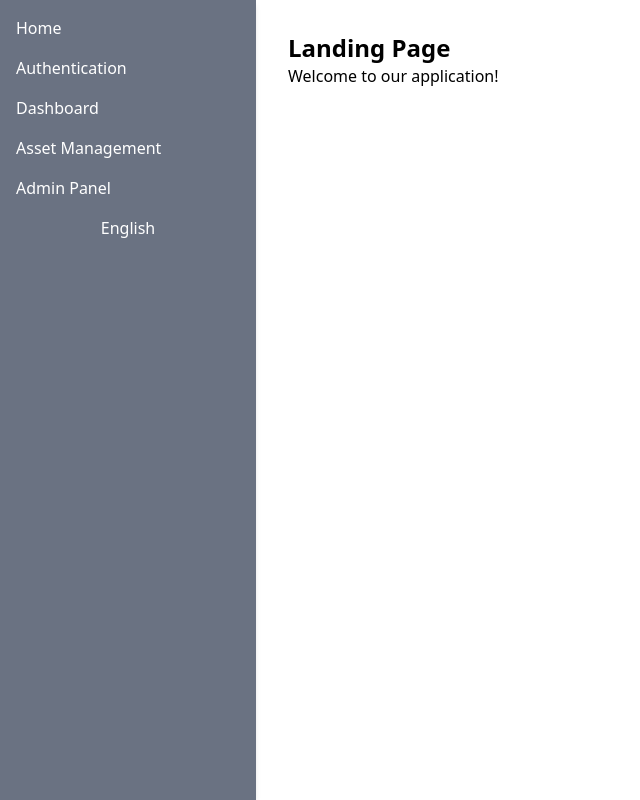
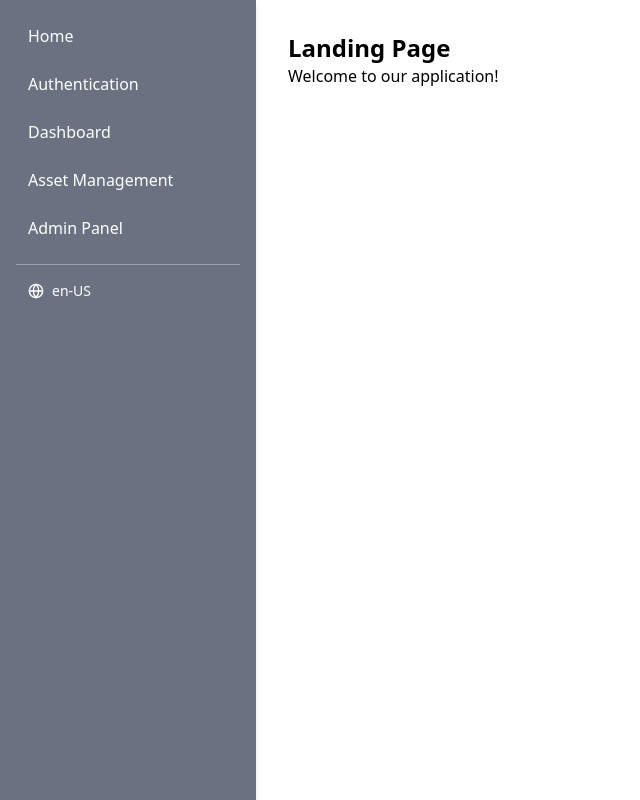
Before and after one commit to ilcann/infrawatch, a React (Vite) app in the folder apps/web/: page / in a window 1280 px wide. Shown: the whole page, without its empty margins (0-640 px from the left). Built offline with nearby package versions, Linux system fonts and the light colour scheme.

Commit message:
feat(sidebar): restructure Sidebar component with new LanguageToggle and SidebarButton components

```diff
--- a/apps/web/package.json
+++ b/apps/web/package.json
@@ -15,6 +15,7 @@
     "i18next": "^25.3.2",
     "i18next-browser-languagedetector": "^8.2.0",
     "i18next-http-backend": "^3.0.2",
+    "lucide-react": "^0.525.0",
     "react": "^18.2.0",
     "react-dom": "^18.2.0",
     "react-i18next": "^15.6.0",
--- a/apps/web/src/App.tsx
+++ b/apps/web/src/App.tsx
@@ -1,5 +1,5 @@
 import { Routes, Route } from 'react-router';
-import Sidebar from './components/Sidebar';
+import Sidebar from './components/ui/Sidebar';
 import LandingPage from './pages/landing';
 import AuthPage from './pages/auth';
 import DashboardPage from './pages/dashboard';
--- a/apps/web/src/components/Sidebar.tsx
+++ /dev/null
@@ -1,29 +0,0 @@
-import { NavLink } from 'react-router';
-import { useTranslation } from 'react-i18next';
-import { useState } from 'react';
-
-export default function Sidebar() {
-  const { t, i18n } = useTranslation('common');
-  const [language, setLanguage] = useState(i18n.language);
-
-  const toggleLanguage = () => {
-    const newLanguage = language === 'en' ? 'tr' : 'en';
-    i18n.changeLanguage(newLanguage);
-    setLanguage(newLanguage);
-  };
-
-  return (
-    <aside className="w-64 bg-gray-500 shadow-md p-4">
-      <div className="flex flex-col space-y-4">
-        <NavLink to="/" className="text-white hover:text-gray-300">{t('navigation.home')}</NavLink>
-        <NavLink to="/auth" className="text-white hover:text-gray-300">{t('navigation.auth')}</NavLink>
-        <NavLink to="/dashboard" className="text-white hover:text-gray-300">{t('navigation.dashboard')}</NavLink>
-        <NavLink to="/asset-management" className="text-white hover:text-gray-300">{t('navigation.assetManagement')}</NavLink>
-        <NavLink to="/admin-panel" className="text-white hover:text-gray-300">{t('navigation.adminPanel')}</NavLink>
-        <button onClick={toggleLanguage} className="text-white hover:text-gray-300 cursor-pointer">
-          {language === 'en' ? 'Türkçe' : 'English'}
-        </button>
-      </div>
-    </aside>
-  );
-}
--- /dev/null
+++ b/apps/web/src/components/ui/Sidebar/LanguageToggle.tsx
@@ -0,0 +1,24 @@
+import { useTranslation } from 'react-i18next';
+import { useState } from 'react';
+import { Globe } from 'lucide-react';
+
+export default function LanguageToggle() {
+  const { i18n } = useTranslation();
+  const [language, setLanguage] = useState(i18n.language);
+
+  const toggleLanguage = () => {
+    const newLanguage = language === 'en' ? 'tr' : 'en';
+    i18n.changeLanguage(newLanguage);
+    setLanguage(newLanguage);
+  };
+
+  return (
+    <button
+      onClick={toggleLanguage}
+      className="flex items-center gap-2 text-white hover:text-gray-300 hover:bg-gray-600 px-3 py-2 rounded transition-colors w-full text-left"
+    >
+      <Globe size={16} />
+      <span className="text-sm">{language}</span>
+    </button>
+  );
+}
--- /dev/null
+++ b/apps/web/src/components/ui/Sidebar/Sidebar.tsx
@@ -0,0 +1,22 @@
+import { useTranslation } from 'react-i18next';
+import SidebarButton from './SidebarButton';
+import LanguageToggle from './LanguageToggle';
+
+export default function Sidebar() {
+  const { t } = useTranslation('common');
+
+  return (
+    <aside className="w-64 bg-gray-500 shadow-md p-4">
+      <div className="flex flex-col space-y-2">
+        <SidebarButton to="/">{t('navigation.home')}</SidebarButton>
+        <SidebarButton to="/auth">{t('navigation.auth')}</SidebarButton>
+        <SidebarButton to="/dashboard">{t('navigation.dashboard')}</SidebarButton>
+        <SidebarButton to="/asset-management">{t('navigation.assetManagement')}</SidebarButton>
+        <SidebarButton to="/admin-panel">{t('navigation.adminPanel')}</SidebarButton>
+        <div className="pt-2 mt-2 border-t border-gray-400">
+          <LanguageToggle />
+        </div>
+      </div>
+    </aside>
+  );
+}
--- /dev/null
+++ b/apps/web/src/components/ui/Sidebar/SidebarButton.tsx
@@ -0,0 +1,17 @@
+import { NavLink } from 'react-router';
+
+interface SidebarButtonProps {
+  to: string;
+  children: React.ReactNode;
+}
+
+export default function SidebarButton({ to, children }: SidebarButtonProps) {
+  return (
+    <NavLink
+      to={to}
+      className="text-white hover:text-gray-300 hover:bg-gray-600 px-3 py-2 rounded transition-colors"
+    >
+      {children}
+    </NavLink>
+  );
+}
--- /dev/null
+++ b/apps/web/src/components/ui/Sidebar/index.ts
@@ -0,0 +1,3 @@
+export { default } from './Sidebar';
+export { default as SidebarButton } from './SidebarButton';
+export { default as LanguageToggle } from './LanguageToggle';
--- /dev/null
+++ b/apps/web/src/components/ui/index.ts
@@ -0,0 +1 @@
+export { default as Sidebar } from './Sidebar';
```
Also changed, not shown: 1 other file (tests, documents, lock files or other folders).
